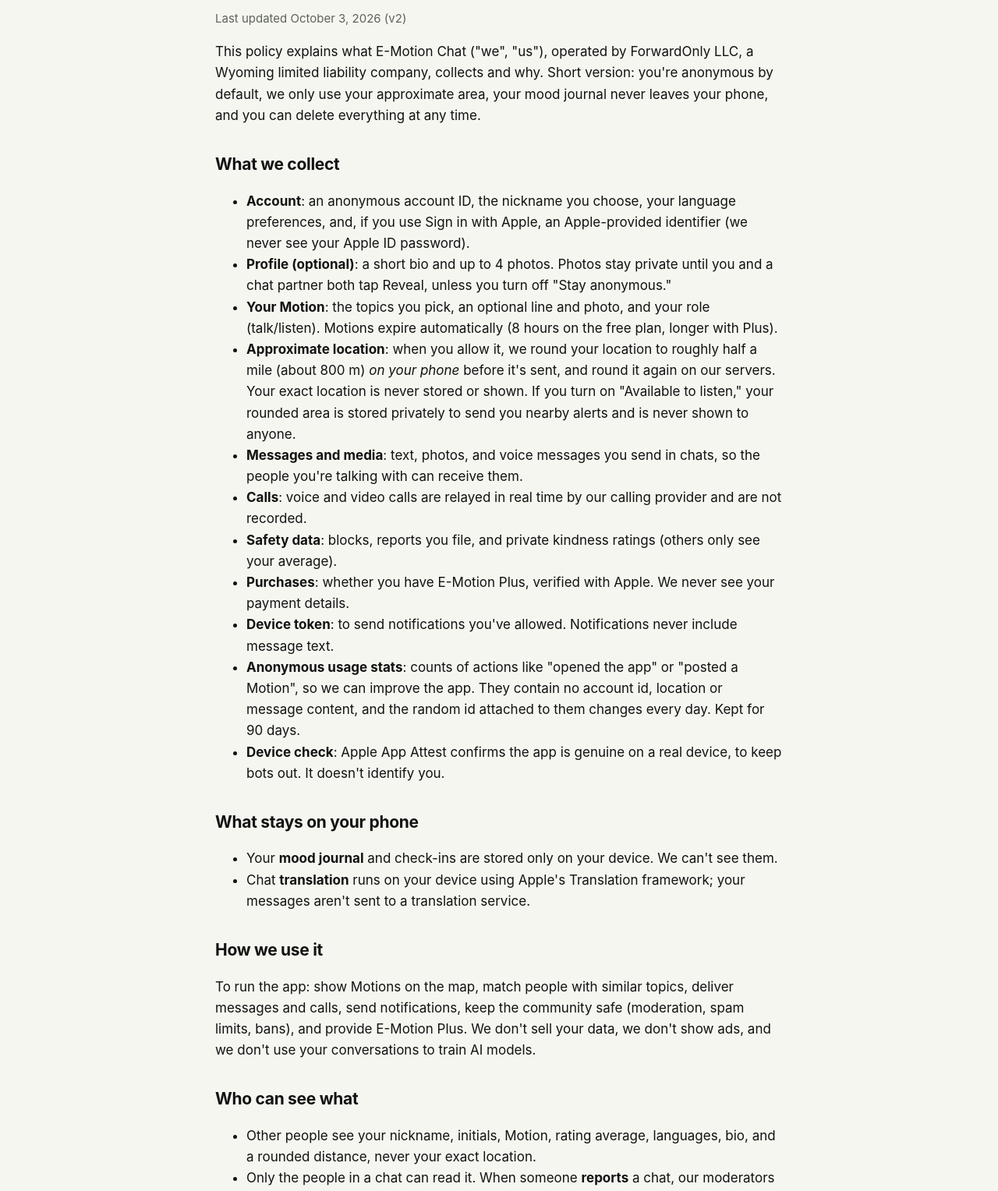
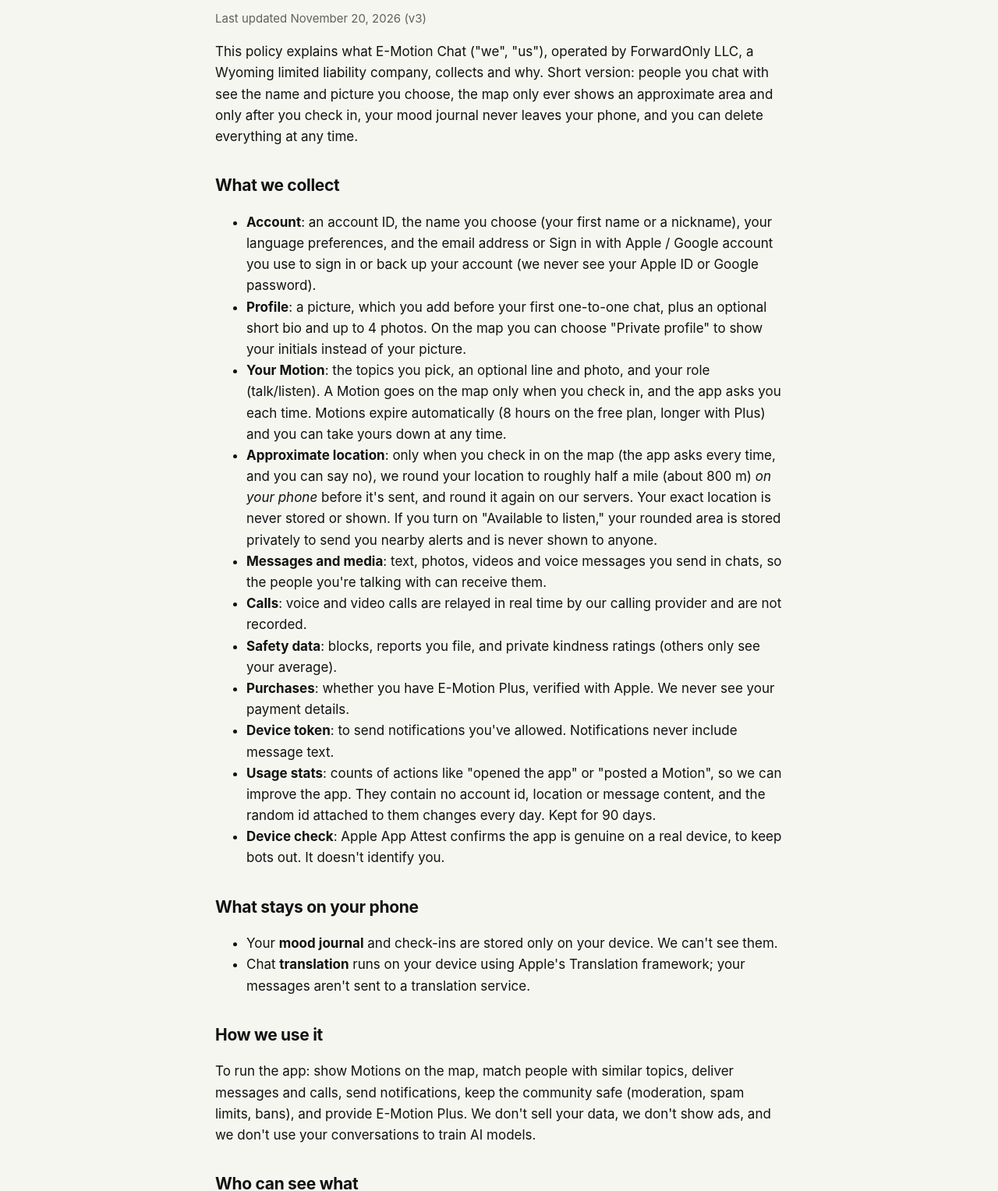
Before and after one commit to forwardonlyjhaye/e-motion, a plain HTML site: page privacy.html in a window 1280 px wide. Shown: the part 195-1723 px from the top of the page at 78% size. Drawn offline with Linux system fonts and the light colour scheme.

Commit message:
Match the current app: name and picture before chatting, chat requests, check-in location; privacy policy v3
Co-Authored-By: Claude Opus 5.5 <noreply@anthropic.com>

```diff
--- a/privacy.html
+++ b/privacy.html
@@ -16,21 +16,21 @@
 <main><div class="wrap">
 
 <h1>Privacy Policy</h1>
-<p class="muted">Last updated October 3, 2026 (v2)</p>
-<p>This policy explains what E-Motion Chat ("we", "us"), operated by ForwardOnly LLC, a Wyoming limited liability company, collects and why. Short version: you're anonymous by default, we only use your approximate area, your mood journal never leaves your phone, and you can delete everything at any time.</p>
+<p class="muted">Last updated November 20, 2026 (v3)</p>
+<p>This policy explains what E-Motion Chat ("we", "us"), operated by ForwardOnly LLC, a Wyoming limited liability company, collects and why. Short version: people you chat with see the name and picture you choose, the map only ever shows an approximate area and only after you check in, your mood journal never leaves your phone, and you can delete everything at any time.</p>
 
 <h2>What we collect</h2>
 <ul>
-<li><strong>Account</strong>: an anonymous account ID, the nickname you choose, your language preferences, and, if you use Sign in with Apple, an Apple-provided identifier (we never see your Apple ID password).</li>
-<li><strong>Profile (optional)</strong>: a short bio and up to 4 photos. Photos stay private until you and a chat partner both tap Reveal, unless you turn off "Stay anonymous."</li>
-<li><strong>Your Motion</strong>: the topics you pick, an optional line and photo, and your role (talk/listen). Motions expire automatically (8 hours on the free plan, longer with Plus).</li>
-<li><strong>Approximate location</strong>: when you allow it, we round your location to roughly half a mile (about 800 m) <em>on your phone</em> before it's sent, and round it again on our servers. Your exact location is never stored or shown. If you turn on "Available to listen," your rounded area is stored privately to send you nearby alerts and is never shown to anyone.</li>
-<li><strong>Messages and media</strong>: text, photos, and voice messages you send in chats, so the people you're talking with can receive them.</li>
+<li><strong>Account</strong>: an account ID, the name you choose (your first name or a nickname), your language preferences, and the email address or Sign in with Apple / Google account you use to sign in or back up your account (we never see your Apple ID or Google password).</li>
+<li><strong>Profile</strong>: a picture, which you add before your first one-to-one chat, plus an optional short bio and up to 4 photos. On the map you can choose "Private profile" to show your initials instead of your picture.</li>
+<li><strong>Your Motion</strong>: the topics you pick, an optional line and photo, and your role (talk/listen). A Motion goes on the map only when you check in, and the app asks you each time. Motions expire automatically (8 hours on the free plan, longer with Plus) and you can take yours down at any time.</li>
+<li><strong>Approximate location</strong>: only when you check in on the map (the app asks every time, and you can say no), we round your location to roughly half a mile (about 800 m) <em>on your phone</em> before it's sent, and round it again on our servers. Your exact location is never stored or shown. If you turn on "Available to listen," your rounded area is stored privately to send you nearby alerts and is never shown to anyone.</li>
+<li><strong>Messages and media</strong>: text, photos, videos and voice messages you send in chats, so the people you're talking with can receive them.</li>
 <li><strong>Calls</strong>: voice and video calls are relayed in real time by our calling provider and are not recorded.</li>
 <li><strong>Safety data</strong>: blocks, reports you file, and private kindness ratings (others only see your average).</li>
 <li><strong>Purchases</strong>: whether you have E-Motion Plus, verified with Apple. We never see your payment details.</li>
 <li><strong>Device token</strong>: to send notifications you've allowed. Notifications never include message text.</li>
-<li><strong>Anonymous usage stats</strong>: counts of actions like "opened the app" or "posted a Motion", so we can improve the app. They contain no account id, location or message content, and the random id attached to them changes every day. Kept for 90 days.</li>
+<li><strong>Usage stats</strong>: counts of actions like "opened the app" or "posted a Motion", so we can improve the app. They contain no account id, location or message content, and the random id attached to them changes every day. Kept for 90 days.</li>
 <li><strong>Device check</strong>: Apple App Attest confirms the app is genuine on a real device, to keep bots out. It doesn't identify you.</li>
 </ul>
 
@@ -43,7 +43,8 @@
 
 <h2>Who can see what</h2>
 <ul>
-<li>Other people see your nickname, initials, Motion, rating average, languages, bio, and a rounded distance, never your exact location.</li>
+<li>People you chat with, or send a chat request to, see your name and picture, so everyone knows who they're talking to.</li>
+<li>On the map, people see your Motion, name, picture (or your initials if you chose Private profile), rating average, languages, bio and a rounded distance, never your exact location.</li>
 <li>Only the people in a chat can read it. When someone <strong>reports</strong> a chat, our moderators can see the most recent messages of that chat to review the report.</li>
 </ul>
 
```
Also changed, not shown: child-safety.html (+1 -1 lines), delete-account.html (+2 -2 lines), index.html (+5 -5 lines), support.html (+1 -1 lines).
